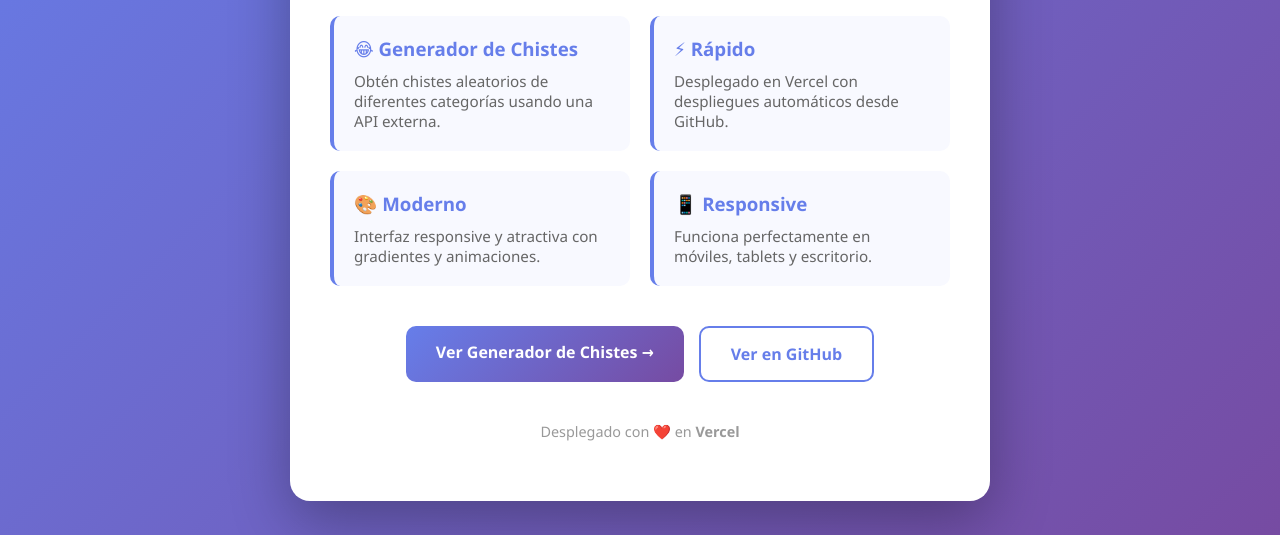
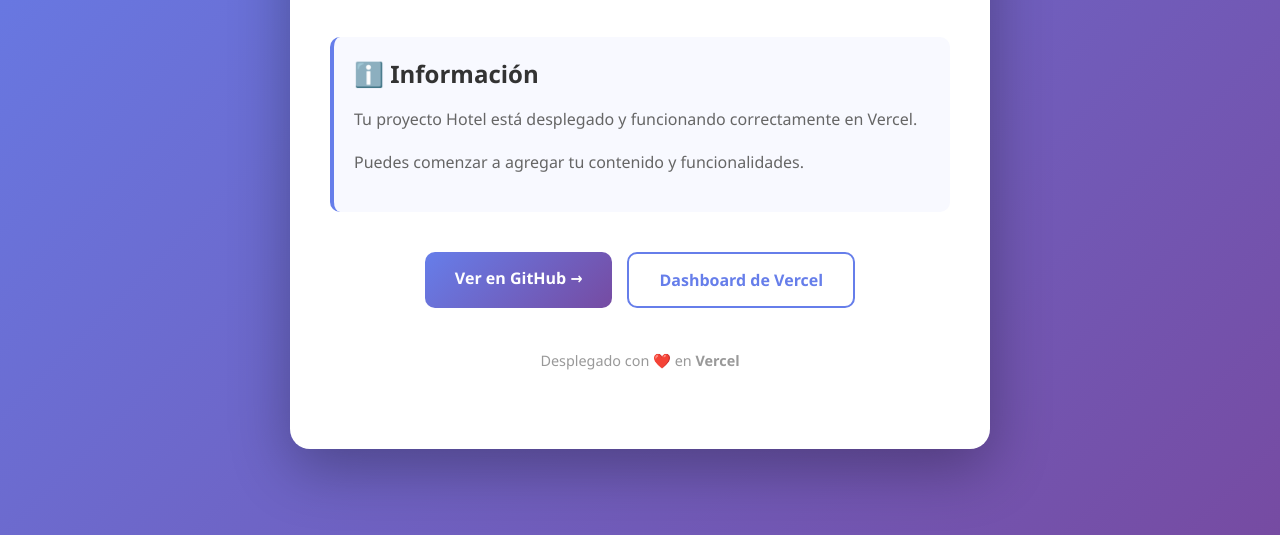
Before and after one commit to aaronezequiel200715-cmd/Hotel, a plain HTML site: page index.html in a window 1280 px wide. Shown: the part 265-800 px from the top of the page. Drawn offline with Linux system fonts and the light colour scheme.

Commit message:
Update index.html - Remove joke generator reference

```diff
--- a/index.html
+++ b/index.html
@@ -3,7 +3,7 @@
 <head>
     <meta charset="UTF-8">
     <meta name="viewport" content="width=device-width, initial-scale=1.0">
-    <title>Hotel - Inicio</title>
+    <title>Hotel - Bienvenido</title>
     <style>
         * {
             margin: 0;
@@ -44,29 +44,19 @@
             line-height: 1.6;
         }
 
-        .features {
-            display: grid;
-            grid-template-columns: 1fr 1fr;
-            gap: 20px;
-            margin: 40px 0;
-            text-align: left;
+        p {
+            color: #666;
+            line-height: 1.8;
+            margin: 15px 0;
         }
 
-        .feature {
+        .info {
+            margin-top: 40px;
             padding: 20px;
             background: #f8f9ff;
             border-radius: 10px;
             border-left: 4px solid #667eea;
-        }
-
-        .feature h3 {
-            color: #667eea;
-            margin-bottom: 10px;
-        }
-
-        .feature p {
-            color: #666;
-            font-size: 0.95em;
+            text-align: left;
         }
 
         .button-group {
@@ -77,10 +67,9 @@
             justify-content: center;
         }
 
-        a, button {
+        a {
             padding: 15px 30px;
             font-size: 1em;
-            border: none;
             border-radius: 10px;
             cursor: pointer;
             font-weight: bold;
@@ -112,9 +101,8 @@
 
         @media (max-width: 600px) {
             h1 { font-size: 2em; }
-            .features { grid-template-columns: 1fr; }
             .button-group { flex-direction: column; }
-            a, button { width: 100%; }
+            a { width: 100%; }
         }
     </style>
 </head>
@@ -122,32 +110,18 @@
     <div class="container">
         <h1>🏨 Hotel</h1>
         <p class="subtitle">
-            Bienvenido a tu aplicación Hotel.
-            Explora nuestras funcionalidades y herramientas interactivas.
+            Bienvenido a tu aplicación Hotel
         </p>
 
-        <div class="features">
-            <div class="feature">
-                <h3>😂 Generador de Chistes</h3>
-                <p>Obtén chistes aleatorios de diferentes categorías usando una API externa.</p>
-            </div>
-            <div class="feature">
-                <h3>⚡ Rápido</h3>
-                <p>Desplegado en Vercel con despliegues automáticos desde GitHub.</p>
-            </div>
-            <div class="feature">
-                <h3>🎨 Moderno</h3>
-                <p>Interfaz responsive y atractiva con gradientes y animaciones.</p>
-            </div>
-            <div class="feature">
-                <h3>📱 Responsive</h3>
-                <p>Funciona perfectamente en móviles, tablets y escritorio.</p>
-            </div>
+        <div class="info">
+            <h2 style="color: #333; margin-bottom: 15px;">ℹ️ Información</h2>
+            <p>Tu proyecto Hotel está desplegado y funcionando correctamente en Vercel.</p>
+            <p>Puedes comenzar a agregar tu contenido y funcionalidades.</p>
         </div>
 
         <div class="button-group">
-            <a href="joke-generator.html" class="btn-primary">Ver Generador de Chistes →</a>
-            <a href="https://github.com/aaronezequiel200715-cmd/Hotel" class="btn-secondary" target="_blank">Ver en GitHub</a>
+            <a href="https://github.com/aaronezequiel200715-cmd/Hotel" class="btn-primary" target="_blank">Ver en GitHub →</a>
+            <a href="https://vercel.com" class="btn-secondary" target="_blank">Dashboard de Vercel</a>
         </div>
 
         <p style="margin-top: 40px; color: #999; font-size: 0.9em;">
```
